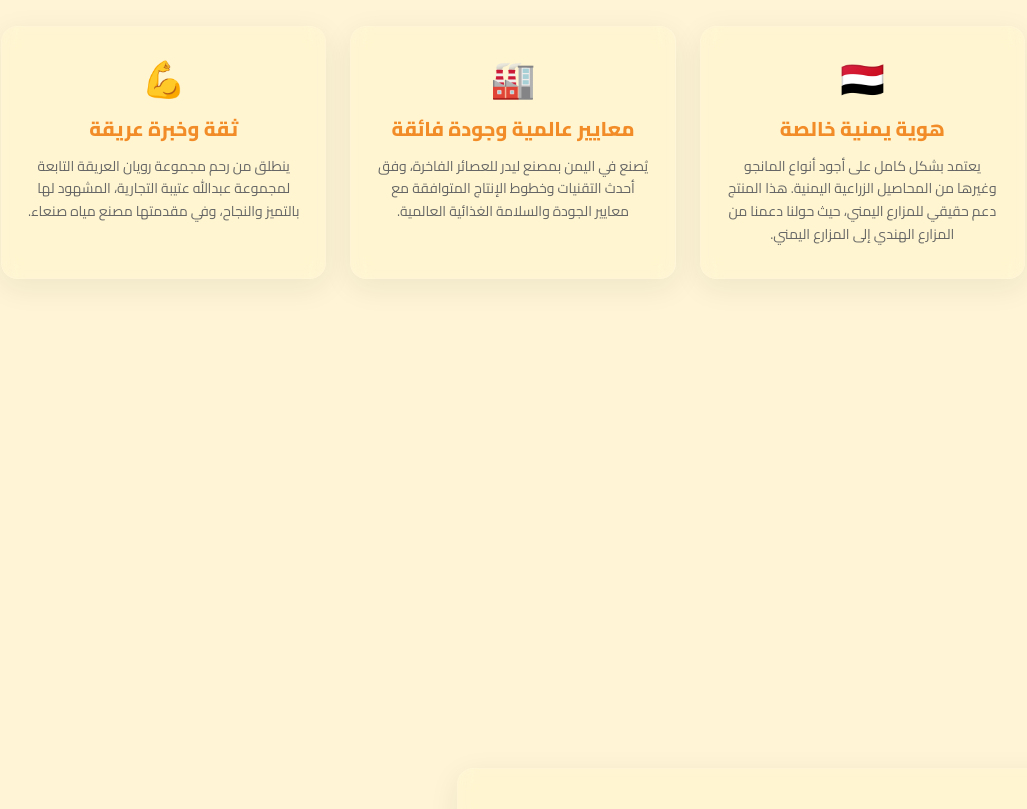
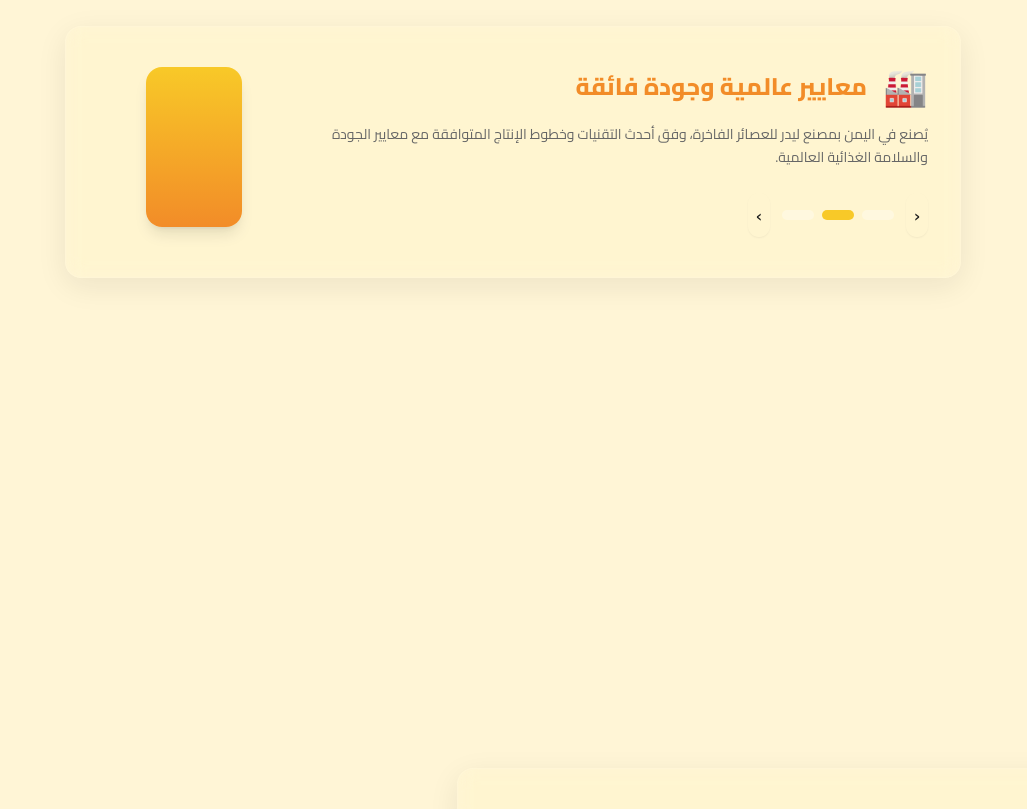
Before and after one commit to WWW-Alhnani-COM/Leader, a Next.js app: page / in a window 1280 px wide. Shown: the part 1848-2657 px from the top of the page, without its empty margins (127-1154 px from the left). Built offline with nearby package versions, Linux system fonts and the light colour scheme.

Commit message:
Replace FeaturesSection with single interactive animated card that cycles features (auto and controls)

```diff
--- a/components/FeaturesSection.tsx
+++ b/components/FeaturesSection.tsx
@@ -1,6 +1,7 @@
 "use client";
 
-import { motion } from "framer-motion";
+import React, { useEffect, useRef, useState } from "react";
+import { motion, AnimatePresence } from "framer-motion";
 
 const features = [
   {
@@ -16,32 +17,113 @@ const features = [
   {
     icon: "💪",
     title: "ثقة وخبرة عريقة",
-    body: "ينطلق من رحم مجموعة رويان العريقة التابعة لمجموعة عبدالله عتيبة التجارية، المشهود لها بالتميز والنجاح، وفي مقدمتها مصنع مياه صنعاء.",
+    body: "ينطلق من رحم مجموعة ر��يان العريقة التابعة لمجموعة عبدالله عتيبة التجارية، المشهود لها بالتميز والنجاح، وفي مقدمتها مصنع مياه صنعاء.",
   },
 ];
 
+const variants = {
+  enter: (dir: number) => ({ opacity: 0, x: 30 * dir }),
+  center: { opacity: 1, x: 0 },
+  exit: (dir: number) => ({ opacity: 0, x: -30 * dir }),
+};
+
 export default function FeaturesSection() {
+  const [index, setIndex] = useState(0);
+  const [direction, setDirection] = useState(1);
+  const timerRef = useRef<number | null>(null);
+
+  useEffect(() => {
+    // auto-advance every 5s
+    timerRef.current = window.setInterval(() => {
+      setDirection(1);
+      setIndex((i) => (i + 1) % features.length);
+    }, 5000);
+    return () => {
+      if (timerRef.current) window.clearInterval(timerRef.current);
+    };
+  }, []);
+
+  function go(n: number) {
+    setDirection(n > index ? 1 : -1);
+    setIndex(((n % features.length) + features.length) % features.length);
+    // reset timer when user interacts
+    if (timerRef.current) {
+      window.clearInterval(timerRef.current);
+      timerRef.current = window.setInterval(() => {
+        setDirection(1);
+        setIndex((i) => (i + 1) % features.length);
+      }, 5000);
+    }
+  }
+
   return (
     <section id="features" className="relative z-10 flex min-h-screen items-center px-6 py-24">
-      <div className="mx-auto grid max-w-5xl gap-6 md:grid-cols-3">
-        {features.map((f, i) => (
-          <motion.div
-            key={f.title}
-            initial={{ opacity: 0, y: 30 }}
-            whileInView={{ opacity: 1, y: 0 }}
-            viewport={{ once: true, amount: 0.3 }}
-            transition={{ duration: 0.6, ease: "easeOut", delay: i * 0.12 }}
-            className="content-card px-6 py-8 text-center"
-          >
-            <div className="text-4xl">{f.icon}</div>
-            <h3 className="mt-4 font-cairo text-xl font-extrabold text-orange">
-              {f.title}
-            </h3>
-            <p className="mt-3 font-cairo text-sm leading-relaxed text-muted">
-              {f.body}
-            </p>
-          </motion.div>
-        ))}
+      <div className="mx-auto max-w-4xl">
+        <div className="content-card px-8 py-10">
+          <div className="flex items-start justify-between gap-6">
+            <div className="flex-1">
+              <div className="flex items-center gap-4">
+                <div className="text-4xl">{features[index].icon}</div>
+                <h3 className="font-cairo text-2xl font-extrabold text-orange">
+                  {features[index].title}
+                </h3>
+              </div>
+
+              <div className="mt-4 text-right">
+                <AnimatePresence custom={direction} mode="wait">
+                  <motion.p
+                    key={index}
+                    custom={direction}
+                    variants={variants}
+                    initial="enter"
+                    animate="center"
+                    exit="exit"
+                    transition={{ duration: 0.55, ease: "easeOut" }}
+                    className="font-cairo text-sm leading-relaxed text-muted"
+                  >
+                    {features[index].body}
+                  </motion.p>
+                </AnimatePresence>
+
+                <div className="mt-6 flex items-center gap-3">
+                  <button
+                    aria-label="السابق"
+                    onClick={() => go(index - 1)}
+                    className="rounded-full bg-white/6 p-2 text-xl shadow-sm transition hover:scale-105"
+                  >
+                    ‹
+                  </button>
+                  <div className="flex gap-2">
+                    {features.map((_, i) => (
+                      <button
+                        key={i}
+                        aria-label={`عرض ${i + 1}`}
+                        onClick={() => go(i)}
+                        className={`h-2.5 w-8 rounded-full transition-all duration-300 ${
+                          i === index
+                            ? "bg-mango"
+                            : "bg-white/30 hover:bg-white/50"
+                        }`}
+                      />
+                    ))}
+                  </div>
+                  <button
+                    aria-label="التالي"
+                    onClick={() => go(index + 1)}
+                    className="ml-auto rounded-full bg-white/6 p-2 text-xl shadow-sm transition hover:scale-105"
+                  >
+                    ›
+                  </button>
+                </div>
+              </div>
+            </div>
+
+            <div className="hidden w-48 flex-shrink-0 items-center justify-center md:flex">
+              {/* decorative bottle / image placeholder - keep space for imagery */}
+              <div className="h-40 w-24 rounded-2xl bg-gradient-to-b from-mango to-orange shadow-lg" />
+            </div>
+          </div>
+        </div>
       </div>
     </section>
   );
```
